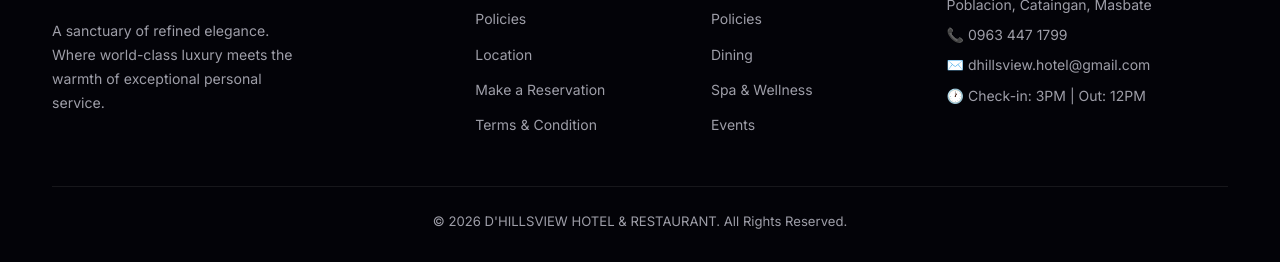
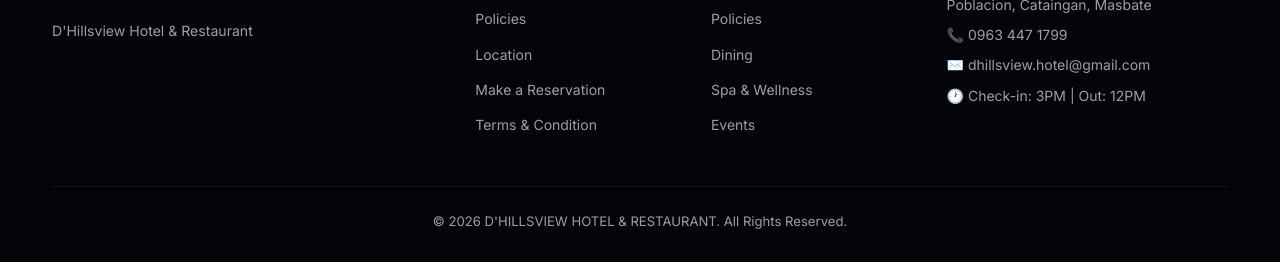
Before and after one commit to atonigoys/D-Hillsview-Hotel, a plain HTML site: page index.html in a window 1280 px wide. Shown: the part 4170-4432 px from the top of the page. Drawn offline with nearby package versions, Linux system fonts and the light colour scheme; no server answers; a web font is replaced by a local one.

Commit message:
UI: Standardize website info description to 'D'Hillsview Hotel & Restaurant' site-wide

```diff
--- a/index.html
+++ b/index.html
@@ -5,7 +5,7 @@
     <meta charset="UTF-8" />
     <meta name="viewport" content="width=device-width, initial-scale=1.0" />
     <title>D'HILLSVIEW HOTEL & RESTAURANT — A World of Luxury Awaits</title>
-    <meta name="description" content="D'HILLS VIEW HOTEL & RESTAURANT" />
+    <meta name="description" content="D'Hillsview Hotel & Restaurant" />
     <link rel="stylesheet" href="styles.css" />
     <link rel="icon" type="image/png" href="assets/site-logo.png" />
     <script src="https://cdn.jsdelivr.net/npm/@supabase/supabase-js@2"></script>
@@ -313,8 +313,7 @@
                             VIEW <em style="font-size: 0.7rem; color: var(--gold); font-style: normal;">HOTEL &
                                 RESTAURANT</em></span>
                     </div>
-                    <p>A sanctuary of refined elegance. Where world-class luxury meets the warmth of exceptional
-                        personal service.</p>
+                    <p>D'Hillsview Hotel & Restaurant</p>
                 </div>
                 <div class="footer-col">
                     <h4>Explore</h4>
```
Also changed, not shown: booking.html (+1 -1 lines), policies.html (+1 -2 lines), rooms.html (+2 -3 lines).
